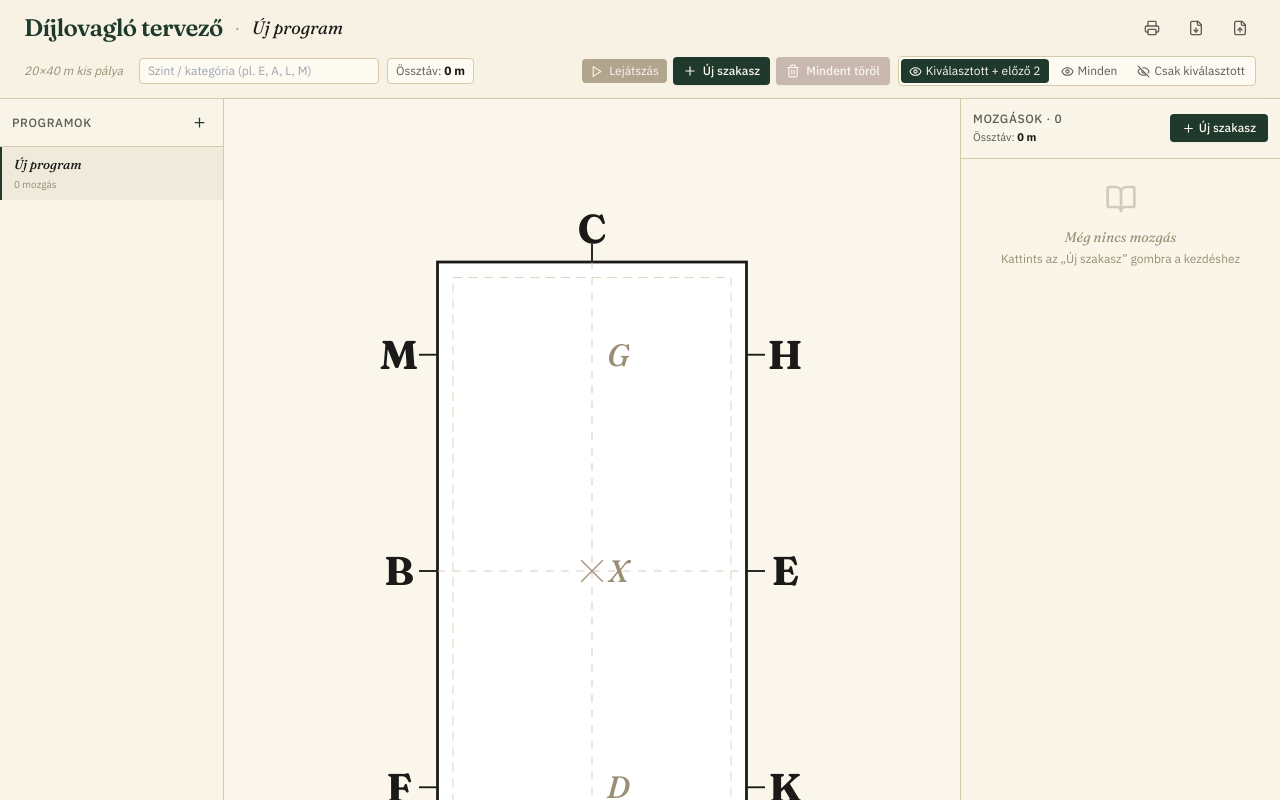
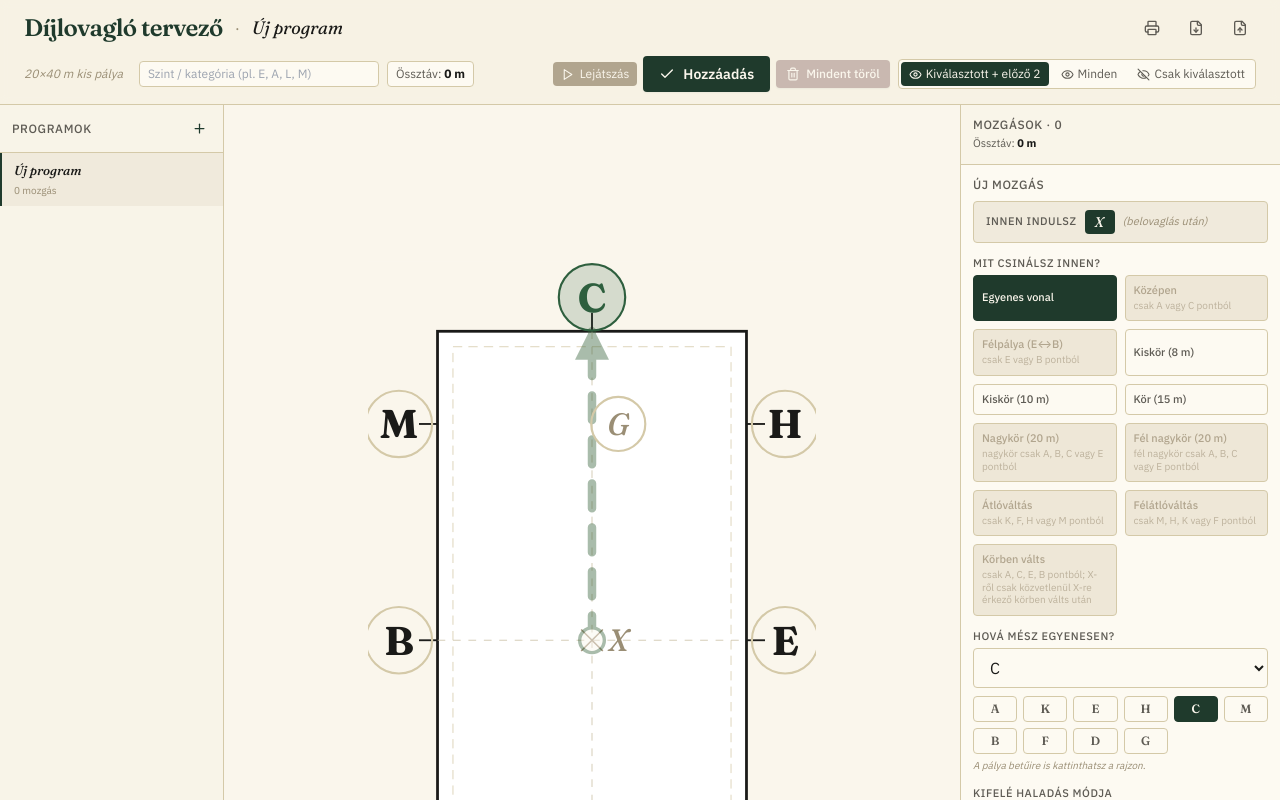
Before and after one commit to zesedar/dijlovas, a React (Vite) app: page / in a window 1280 px wide. Shown: the top 800 px of the page. Built offline with nearby package versions, Linux system fonts and the light colour scheme.

Commit message:
fix: uj szakasz gomb értelmét vesztette, a hozzáadás gomb veszi át a szerepét első alkalommal is.

```diff
--- a/src/App.jsx
+++ b/src/App.jsx
@@ -1472,6 +1472,7 @@ export default function App() {
   const [letterPickRequest, setLetterPickRequest] = useState(null);
   const playbackFrameRef = useRef(null);
   const fileInputRef = useRef(null);
+  const autoStartedEmptyProgramsRef = useRef(new Set());
 
   useEffect(() => {
     try {
@@ -1491,6 +1492,15 @@ export default function App() {
   }, []);
 
   const current = useMemo(() => programs.find(p => p.id === currentId), [programs, currentId]);
+
+  useEffect(() => {
+    if (!loaded || !current) return;
+    const count = current.movements?.length || 0;
+    if (count === 0 && !autoStartedEmptyProgramsRef.current.has(current.id)) {
+      autoStartedEmptyProgramsRef.current.add(current.id);
+      setEditing({ mode: 'new', seed: `auto-${current.id}` });
+    }
+  }, [loaded, current?.id]);
 
   useEffect(() => {
     const last = current?.movements?.[current.movements.length - 1]?.gait;
@@ -1620,6 +1630,14 @@ export default function App() {
   function beginNewMovement() {
     resetPlayback();
     setEditing({ mode: 'new', seed: Date.now().toString(36) });
+  }
+
+  function handlePrimaryAdd() {
+    if (!editing) {
+      beginNewMovement();
+      return;
+    }
+    savePreviewMovement();
   }
 
   function clearAllMovements() {
@@ -1806,18 +1824,12 @@ export default function App() {
                 <RotateCcw size={13}/>
               </button>
             )}
-            {editing && (
-              <button onClick={savePreviewMovement}
-                      disabled={!previewMovement || !!previewUnavailableReason}
-                      className="flex items-center gap-1.5 text-sm px-3 py-1.5 bg-forest text-cream rounded font-medium transition hover:bg-[#2a4d3a] disabled:bg-[#b1a58e] disabled:cursor-not-allowed shadow-sm"
-                      title={previewUnavailableReason || (editing.mode === 'new' ? 'Hozzáadás' : 'Mentés')}>
-                <Check size={15}/>
-                <span>{editing.mode === 'new' ? 'Hozzáadás' : 'Mentés'}</span>
-              </button>
-            )}
-            <button onClick={beginNewMovement}
-                    className="flex items-center gap-1.5 text-xs px-2.5 py-1.5 bg-forest text-cream rounded font-medium transition hover:bg-[#2a4d3a] shadow-sm">
-              <Plus size={14}/> Új szakasz
+            <button onClick={handlePrimaryAdd}
+                    disabled={!!editing && (!previewMovement || !!previewUnavailableReason)}
+                    className="flex items-center gap-2 text-sm px-4 py-2 bg-forest text-cream rounded font-semibold transition hover:bg-[#2a4d3a] disabled:bg-[#b1a58e] disabled:cursor-not-allowed shadow-sm"
+                    title={editing ? (previewUnavailableReason || (editing.mode === 'new' ? 'Hozzáadás' : 'Mentés')) : 'Szakasz hozzáadásának indítása'}>
+              <Check size={16}/>
+              <span>{editing?.mode === 'edit' ? 'Mentés' : 'Hozzáadás'}</span>
             </button>
             <button onClick={clearAllMovements}
                     disabled={(current.movements || []).length === 0}
@@ -1927,10 +1939,6 @@ export default function App() {
               </div>
               <div className="text-[11px] text-[#5e5b54] mt-0.5">Össztáv: <strong className="text-charcoal tabular-nums">{formatDistance(totalDistanceMeters)}</strong></div>
             </div>
-            <button onClick={beginNewMovement}
-                    className="flex items-center gap-1 px-3 py-1.5 bg-forest text-cream rounded text-xs font-medium hover:bg-[#2a4d3a] transition shadow-sm">
-              <Plus size={13} /> Új szakasz
-            </button>
           </div>
           {editing && (
             <div className="p-3 border-b border-[#d4c9a8] bg-paper">
@@ -1955,7 +1963,7 @@ export default function App() {
               <div className="p-6 text-center text-[#9a8e75]">
                 <BookOpen className="mx-auto mb-3 opacity-40" size={32} />
                 <div className="text-sm font-display italic">Még nincs mozgás</div>
-                <div className="text-xs mt-1">Kattints az „Új szakasz” gombra a kezdéshez</div>
+                <div className="text-xs mt-1">Kattints fent a „Hozzáadás” gombra a kezdéshez</div>
               </div>
             )}
             {(current.movements || []).map((m, idx) => (
@@ -1981,10 +1989,6 @@ export default function App() {
               </div>
               <div className="text-[11px] text-[#5e5b54]">Össztáv: <strong>{formatDistance(totalDistanceMeters)}</strong></div>
             </div>
-            <button onClick={beginNewMovement}
-                    className="flex items-center gap-1 px-2 py-1 bg-forest text-cream rounded text-xs font-medium">
-              <Plus size={13} /> Új szakasz
-            </button>
           </div>
           {editing && (
             <div className="p-3 border-b border-[#d4c9a8] bg-paper">
```
